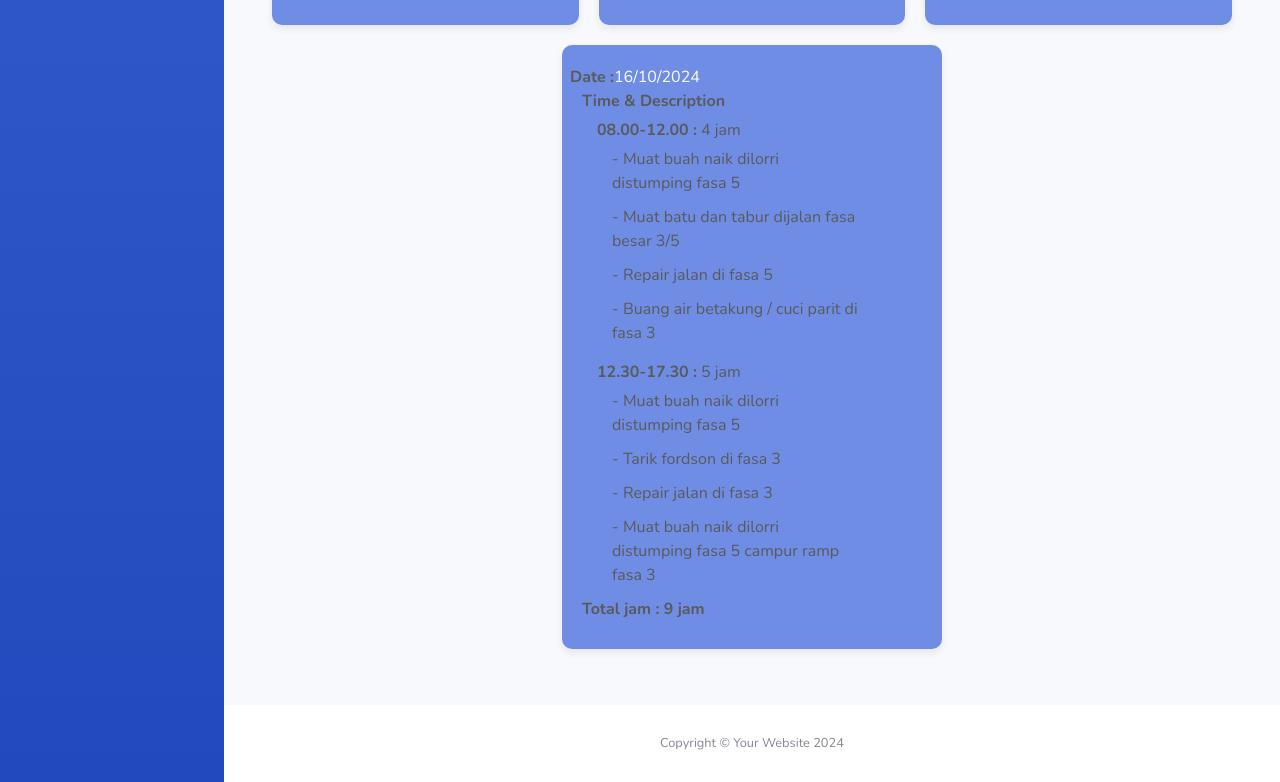
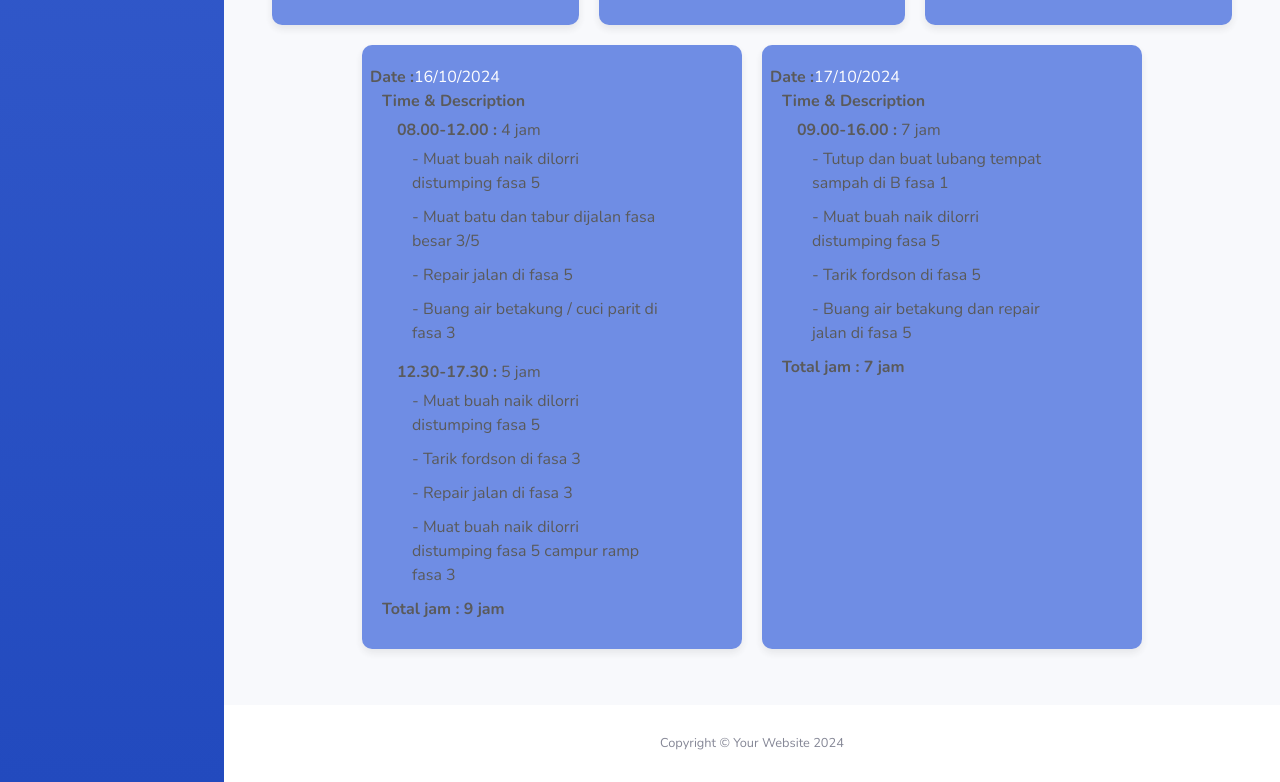
Before and after one commit to Iz-Technology/Backhoe, a plain HTML site: page oktober.html in a window 1280 px wide. Shown: the part 2057-2839 px from the top of the page. Drawn offline with nearby package versions, Linux system fonts and the light colour scheme.

Commit message:
menambahkan image dan memperbaharui gallery, october dan script

```diff
--- a/oktober.html
+++ b/oktober.html
@@ -503,6 +503,28 @@
                       </div>
                     </div>
 
+                    <div class="custom-card"> <!-- Custom card class -->
+                      <div class="row mb-2">
+                        <strong>Date :</strong> 17/10/2024
+                        <div class="col-md-10">
+                          <strong>Time & Description</strong>
+                          <ul>
+                            <li><strong>09.00-16.00 :</strong> 7 jam
+                              <ul>
+                                <li>- Tutup dan buat lubang tempat sampah di B fasa 1</li>
+                                <li>- Muat buah naik dilorri distumping fasa 5</li>
+                                <li>- Tarik fordson di fasa 5</li>
+                                <li>- Buang air betakung dan repair jalan di fasa 5</li>
+                              </ul>
+                            </li>
+                          </ul>
+                          <div>
+                            <strong>Total jam : 7 jam</strong>
+                          </div>
+                        </div>
+                      </div>
+                    </div>
+
                   </div>
                 </div>
 
--- a/script.js
+++ b/script.js
@@ -57,7 +57,7 @@ document.addEventListener("DOMContentLoaded", function () {
   var ctx1 = document.getElementById("palmOilChart").getContext("2d");
 
   // Data manual untuk jam
-  var dailyHours = [0, 2, 2, 2, 2, 2, 4, 6, 9, 8, 0, 5, 3, 0, 4, 9];
+  var dailyHours = [0, 2, 2, 2, 2, 2, 4, 6, 9, 8, 0, 5, 3, 0, 4, 9, 7];
 
   // Hitung total jam
   var totalHours = dailyHours.reduce((acc, val) => acc + val, 0);
```
Also changed, not shown: gallery.html (+10 -0 lines), 2 other files.
